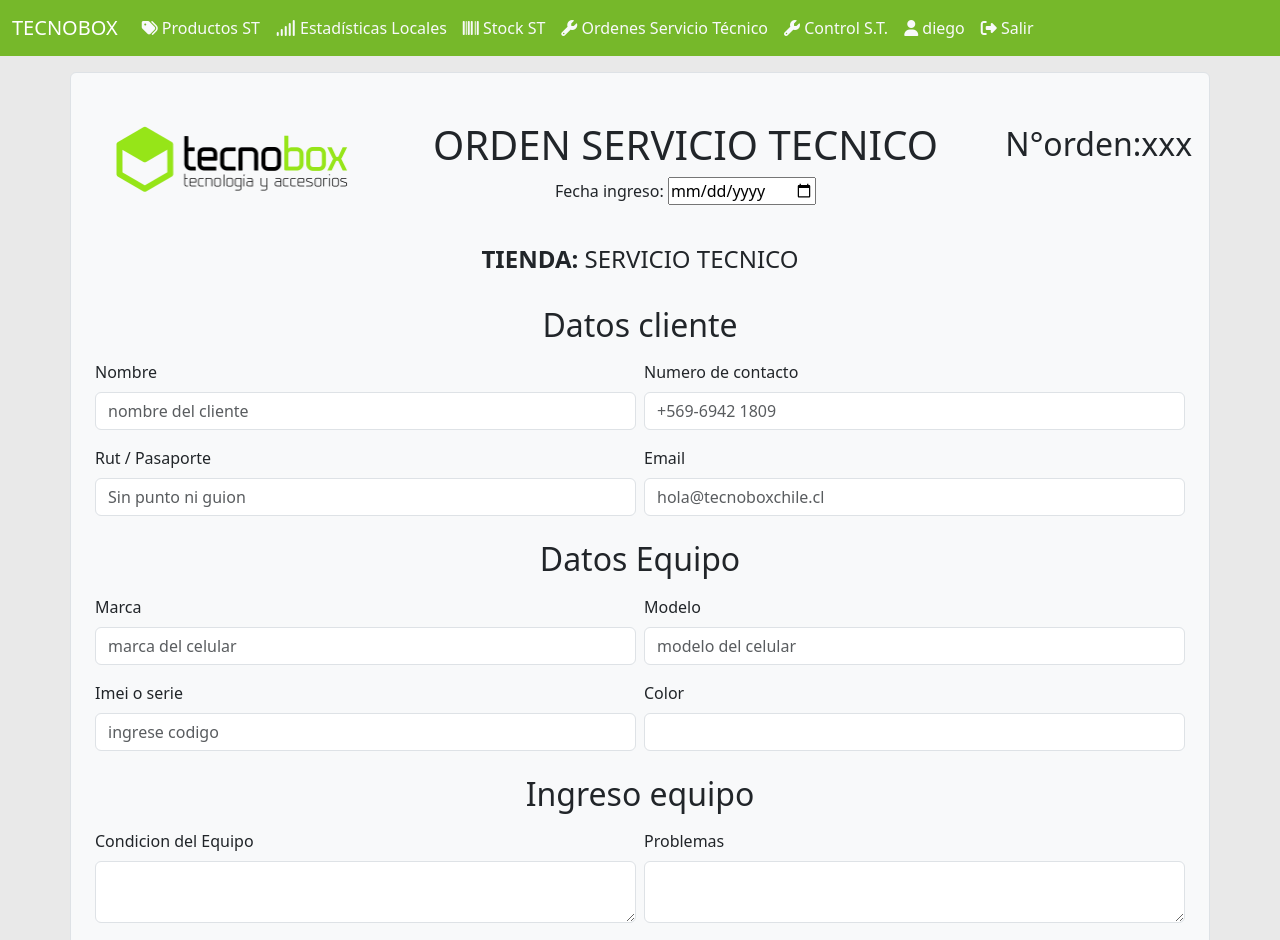
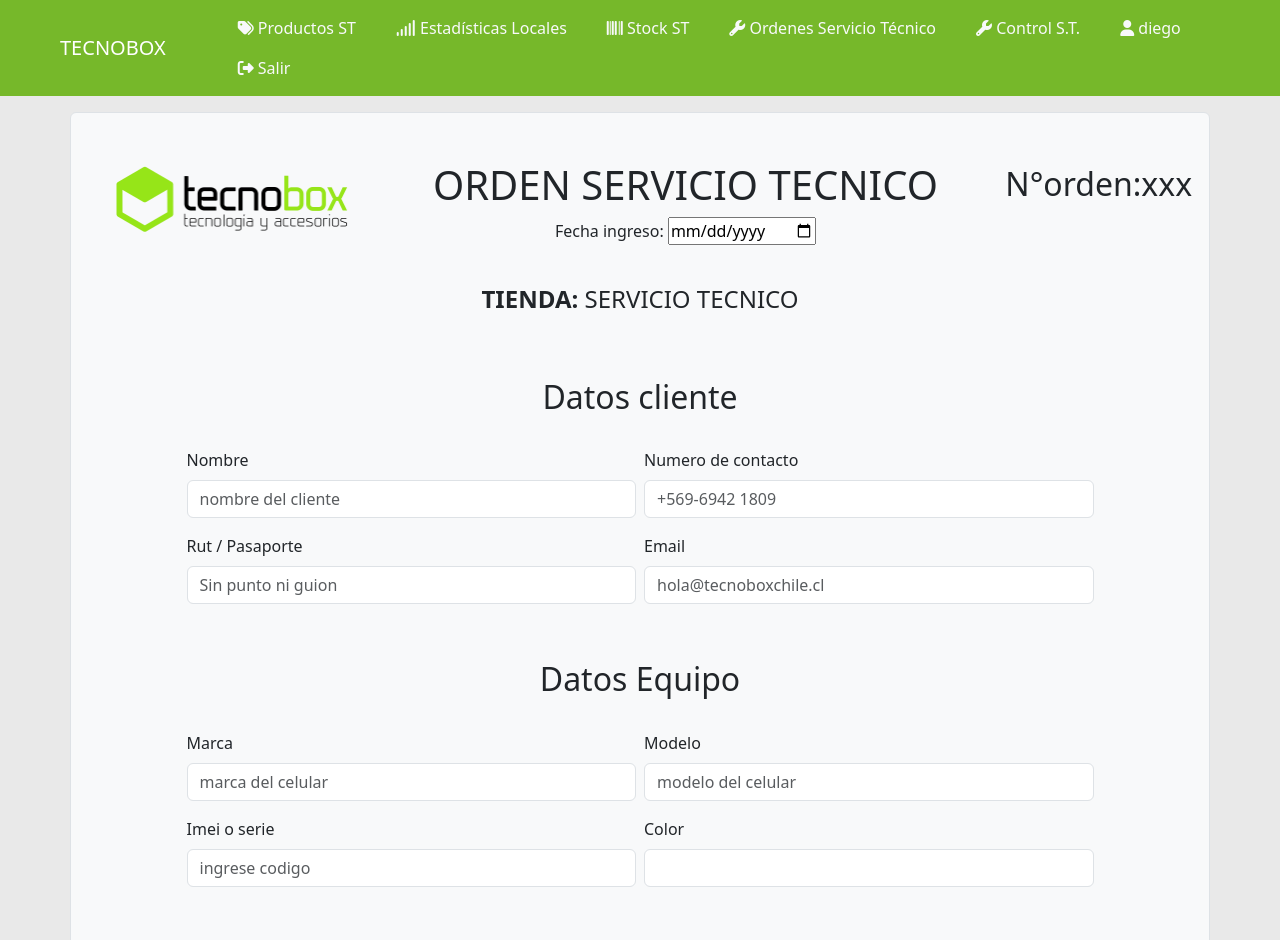
Before and after one commit to darsito92/Orden-de-trabajo, a plain HTML site: page index.html in a window 1280 px wide. Shown: the top 940 px of the page. Drawn offline with nearby package versions, Linux system fonts and the light colour scheme.

Commit message:
se agrega padding y tamaño a los input

```diff
--- a/index.html
+++ b/index.html
@@ -14,14 +14,14 @@
 
 <body>
     <nav class="navbar navbar-expand-sm sticky-top navbar-light bg-success text-white">
-        <div class="container-fluid">
+        <div class="container-fluid justify-content-center">
             <button class="navbar-toggler" type="button" data-bs-toggle="collapse" data-bs-target="#navbarNav"
                 aria-controls="navbarNav" aria-expanded="false" aria-label="Navegación">
                 <i class="fas fa-bars" aria-hidden="true"></i>
             </button>
-            <div class="collapse navbar-collapse " id="navbarNav">
-                <a class="navbar-brand text-white px-5n " href="#">TECNOBOX</a>
-                <div class="row row-cols-auto navbar-nav align-self-end " style="--bs-gutter-x: 0 !important;">
+            <div class="collapse navbar-collapse" id="navbarNav">
+                <a class="navbar-brand text-white px-5 " href="#">TECNOBOX</a>
+                <div class="row row-cols-auto navbar-nav ">
                     <div class="nav-item "><a class="nav-link text-light" href="productos_st"><i class="fas fa-tags"
                                 aria-hidden="true"></i> Productos ST </a></div>
                     <div class="nav-item "><a class="nav-link text-light    " href="estadisticas_locales"><i
@@ -42,7 +42,6 @@
             </div>
         </div>
     </nav>
-
     <div class=" container-xl bg-light mt-3 mb-3 border rounded ">
         <!-- encabezado -->
         <div class="container mt-5">
@@ -67,14 +66,14 @@
             <!-- datos cliente-->
 
             <div class="row g-2 justify-content-center">
-                <h2 class="text-center mt-3">Datos cliente</h2>
-                <div class="col-6">
+                <h2 class="text-center mt-5 mb-4">Datos cliente</h2>
+                <div class="col-5">
                     <div class="mb-3">
                         <label for="nombre" class="form-label">Nombre</label>
                         <input type="text" class="form-control" id="nombre" placeholder="nombre del cliente">
                     </div>
                 </div>
-                <div class="col-6">
+                <div class="col-5">
                     <div class="mb-3">
                         <label for="numero" class="form-label">Numero de contacto</label>
                         <input type="number" class="form-control" id="numero" placeholder="+569-6942 1809">
@@ -82,13 +81,13 @@
                 </div>
             </div>
             <div class="row g-2 justify-content-center">
-                <div class="col-6">
+                <div class="col-5">
                     <div class="mb-3">
                         <label for="rut" class="form-label">Rut / Pasaporte</label>
                         <input type="number" class="form-control" id="rut" placeholder="Sin punto ni guion">
                     </div>
                 </div>
-                <div class="col-6">
+                <div class="col-5">
                     <div class="mb-3">
                         <label for="correo" class="form-label">Email</label>
                         <input type="email" class="form-control" id="correo" placeholder="hola@tecnoboxchile.cl">
@@ -97,14 +96,14 @@
             </div>
             <!-- datos equipo-->
             <div class="row g-2 justify-content-center">
-                <h2 class="text-center mt-3">Datos Equipo</h2>
-                <div class="col-6">
+                <h2 class="text-center mt-5 mb-4">Datos Equipo</h2>
+                <div class="col-5">
                     <div class="mb-3">
                         <label for="marca" class="form-label">Marca</label>
                         <input type="text" class="form-control" id="marca" placeholder="marca del celular">
                     </div>
                 </div>
-                <div class="col-6">
+                <div class="col-5">
                     <div class="mb-3">
                         <label for="modelo" class="form-label">Modelo</label>
                         <input type="text" class="form-control" id="modelo" placeholder="modelo del celular">
@@ -112,13 +111,13 @@
                 </div>
             </div>
             <div class="row g-2 justify-content-center">
-                <div class="col-6">
+                <div class="col-5">
                     <div class="mb-3">
                         <label for="imei" class="form-label">Imei o serie</label>
                         <input type="text" class="form-control" id="imei" placeholder="ingrese codigo">
                     </div>
                 </div>
-                <div class="col-6">
+                <div class="col-5">
                     <div class="mb-3">
                         <label for="color" class="form-label">Color</label>
                         <input type="text" class="form-control" id="color">
@@ -127,12 +126,12 @@
             </div>
             <!-- reparaciones -->
             <div class="row g-2 justify-content-center mb-5">
-                <h2 class="text-center mt-3">Ingreso equipo</h2>
-                <div class="col-6 mb-3">
+                <h2 class="text-center mt-5 mb-4">Ingreso equipo</h2>
+                <div class="col-5 mb-3">
                     <label for="estado-telefono" class="form-label">Condicion del Equipo </label>
                     <textarea class="form-control" id="estado-telefono" rows="2"></textarea>
                 </div>
-                <div class="col-6 mb-3">
+                <div class="col-5 mb-3">
                     <label for="problema" class="form-label">Problemas </label>
                     <textarea class="form-control" id="problema" rows="2"></textarea>
                 </div>
@@ -155,20 +154,26 @@
                             fabricante.</p>
                         <p>4.- Los equipos sulfatados <strong class="text-uppercase">no se pueden garantizar
                             </strong>tal cual lo dice el SERNAC.</p>
-                        <p>5.- Las garantias son  <strong class="text-uppercase">solo por el trabajo realizado</strong> en caso de falla de fabrica que no
+                        <p>5.- Las garantias son <strong class="text-uppercase">solo por el trabajo realizado</strong>
+                            en caso de falla de fabrica que no
                             involucre
                             manipulacion del cliente o
-                            terceros y es de  <strong class="text-uppercase">30 dias</strong> calendario desde su retiro.</p>
-                        <p>6.- El generar un respaldo de informacion es de <strong class="text-uppercase">responsabilidad del cliente.</strong> Cualquier trabajo
+                            terceros y es de <strong class="text-uppercase">30 dias</strong> calendario desde su retiro.
+                        </p>
+                        <p>6.- El generar un respaldo de informacion es de <strong
+                                class="text-uppercase">responsabilidad del cliente.</strong> Cualquier trabajo
                             tecnico puede derivar en una
                             perdida de informacion.</p>
-                        <p>7.- Lavados quimicos  <strong class="text-uppercase">no tienen ningun tipo de garantia</strong>, ya que esta no es una reparacion es
+                        <p>7.- Lavados quimicos <strong class="text-uppercase">no tienen ningun tipo de
+                                garantia</strong>, ya que esta no es una reparacion es
                             un
                             proceso de limpiesa del
                             equipo preventivo.</p>
-                        <p>8.- El equipo debe ser retirado dentro de un  <strong class="text-uppercase">plazo maximo de 90 dias</strong> o sera considerado como
+                        <p>8.- El equipo debe ser retirado dentro de un <strong class="text-uppercase">plazo maximo de
+                                90 dias</strong> o sera considerado como
                             pago por trabajo reaizado.</p>
-                        <p>9.- Al ingresar el  <strong class="text-uppercase">dispositivo apagado</strong>,  <strong class="text-uppercase">no se dara garantia</strong> en caso de que algun perifesrico
+                        <p>9.- Al ingresar el <strong class="text-uppercase">dispositivo apagado</strong>, <strong
+                                class="text-uppercase">no se dara garantia</strong> en caso de que algun perifesrico
                             falle luego de alguna reparacion
                             (camaras, microfonos, altavoces).</p>
                     </div>
```
